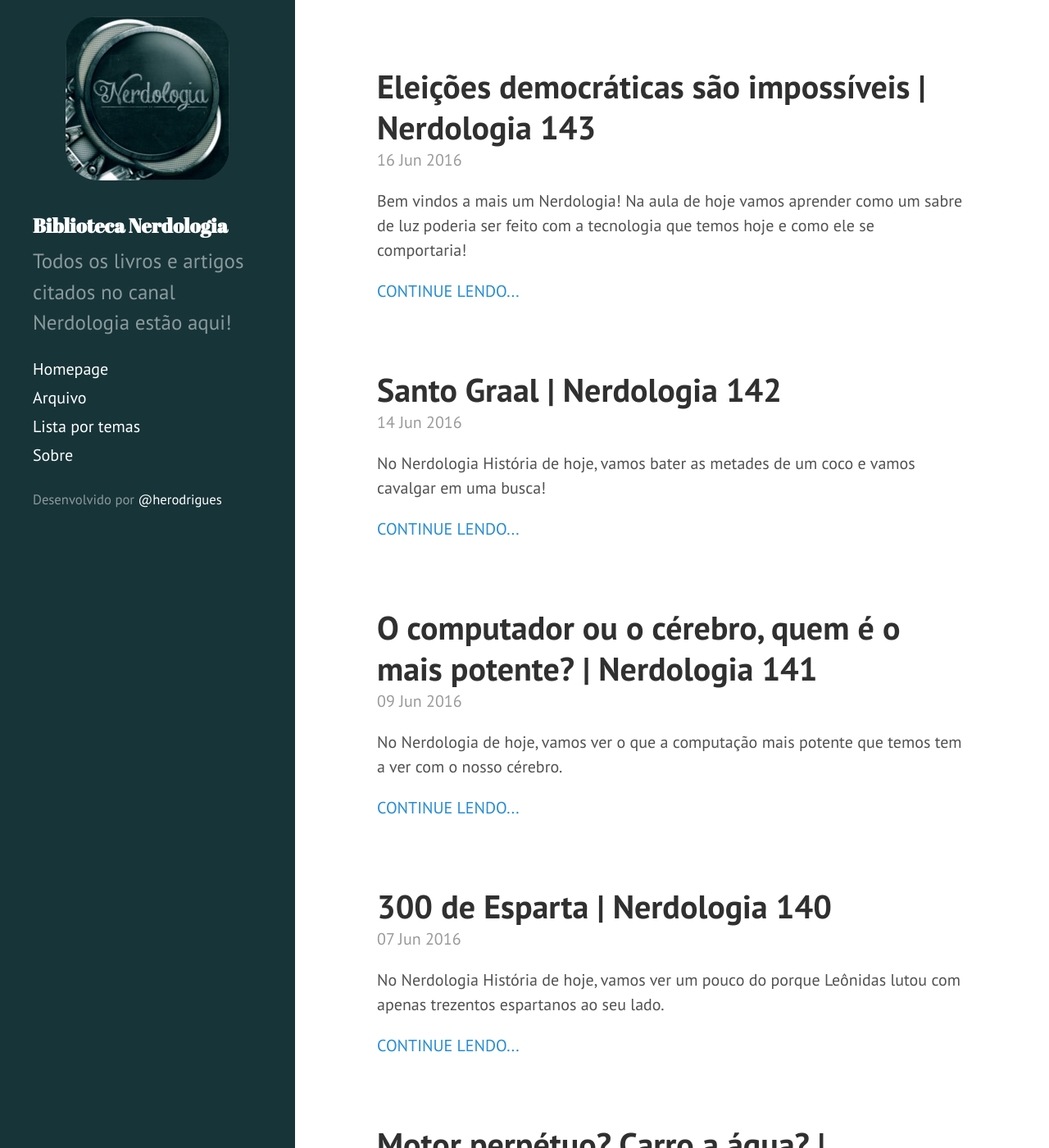
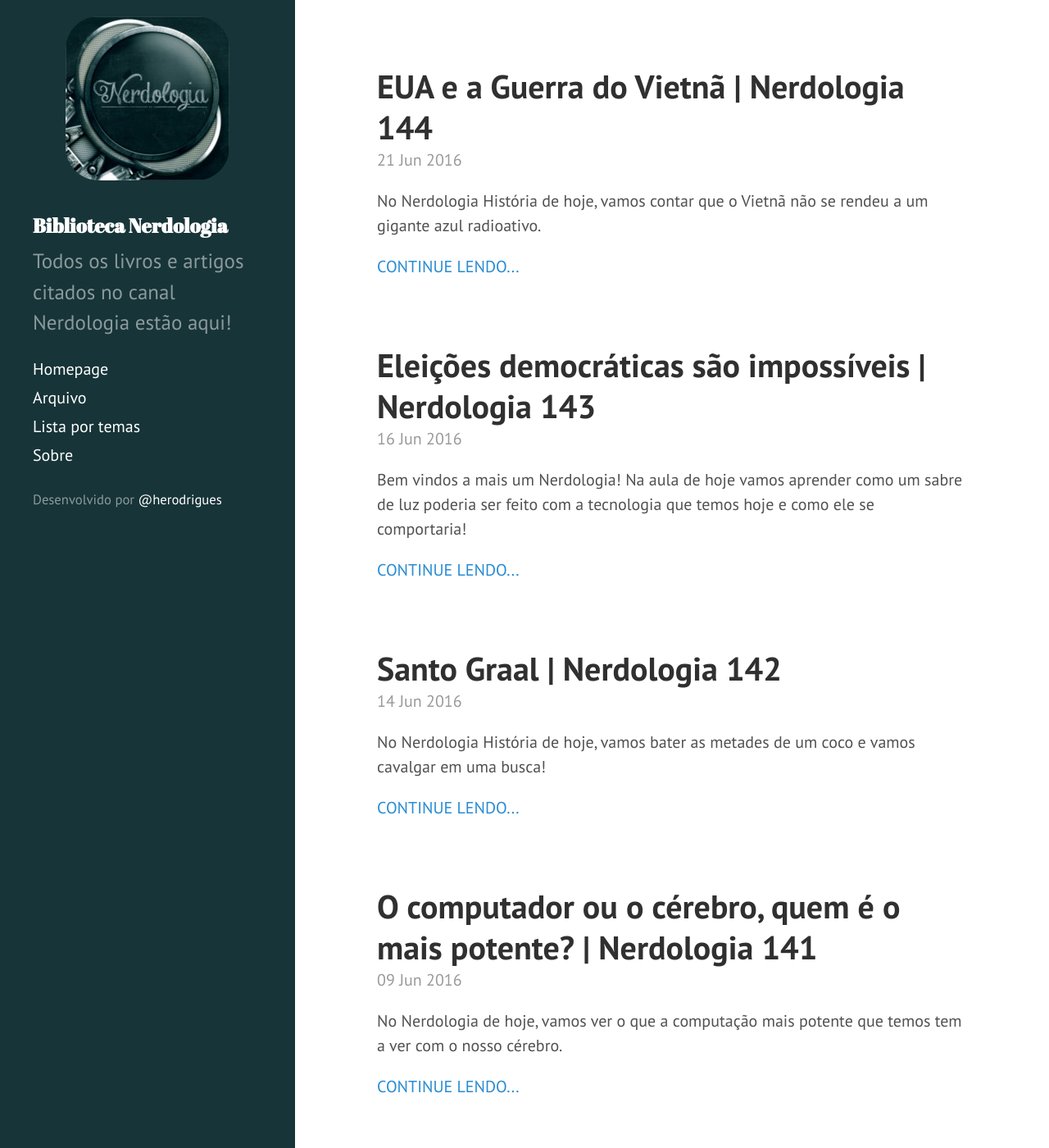
Before and after one commit to herodrigues/bibliotecanerdologia, a Jekyll site: the page built from index.html, in a window 1280 px wide and 1400 px high. Shown: the whole window at 82% size. Built offline with Jekyll 4.4.1, drawn with Linux system fonts in a browser that asks for light colours; the list of posts is cut into pages by our own code; some of the changed text lies outside the part shown.

Commit message:
Add Nerdologia 144 (#16)

```diff
--- /dev/null
+++ b/_posts/2016-06-21-nerdologia144.md
@@ -0,0 +1,24 @@
+---
+layout: post
+title: EUA e a Guerra do Vietnã | Nerdologia 144
+---
+
+No Nerdologia História de hoje, vamos contar que o Vietnã não se rendeu a um gigante azul radioativo.
+
+Livros
+=====
+
+![História das Relações Internacionais](../images/historia-cont.jpg)
+
+**Título**: [História das Relações Internacionais](http://www.livrariacultura.com.br/p/historia-das-relacoes-internacionais-9014137#)<br>
+**Autor**: [José Flávio Sombra Saraiva](http://buscatextual.cnpq.br/buscatextual/visualizacv.do?metodo=apresentar&id=K4781915Y9)
+
+![História das Guerras](../images/historia-guerras.jpg)
+
+**Título**: [História das Guerras](http://www.saraiva.com.br/historia-das-guerras-4066443.html)<br>
+**Autor**: [Demétrio Magnoli](https://pt.wikipedia.org/wiki/Demétrio_Magnoli)
+
+Vídeo
+=====
+
+<iframe width="560" height="315" src="https://www.youtube.com/embed/P3sM7rFl1Zc" frameborder="0" allowfullscreen></iframe>
```
Also changed, not shown: _posts/2016-06-16-nerdologia143.md (+9 -9 lines), images/historia-cont.jpg (added), images/historia-guerras.jpg (added).
